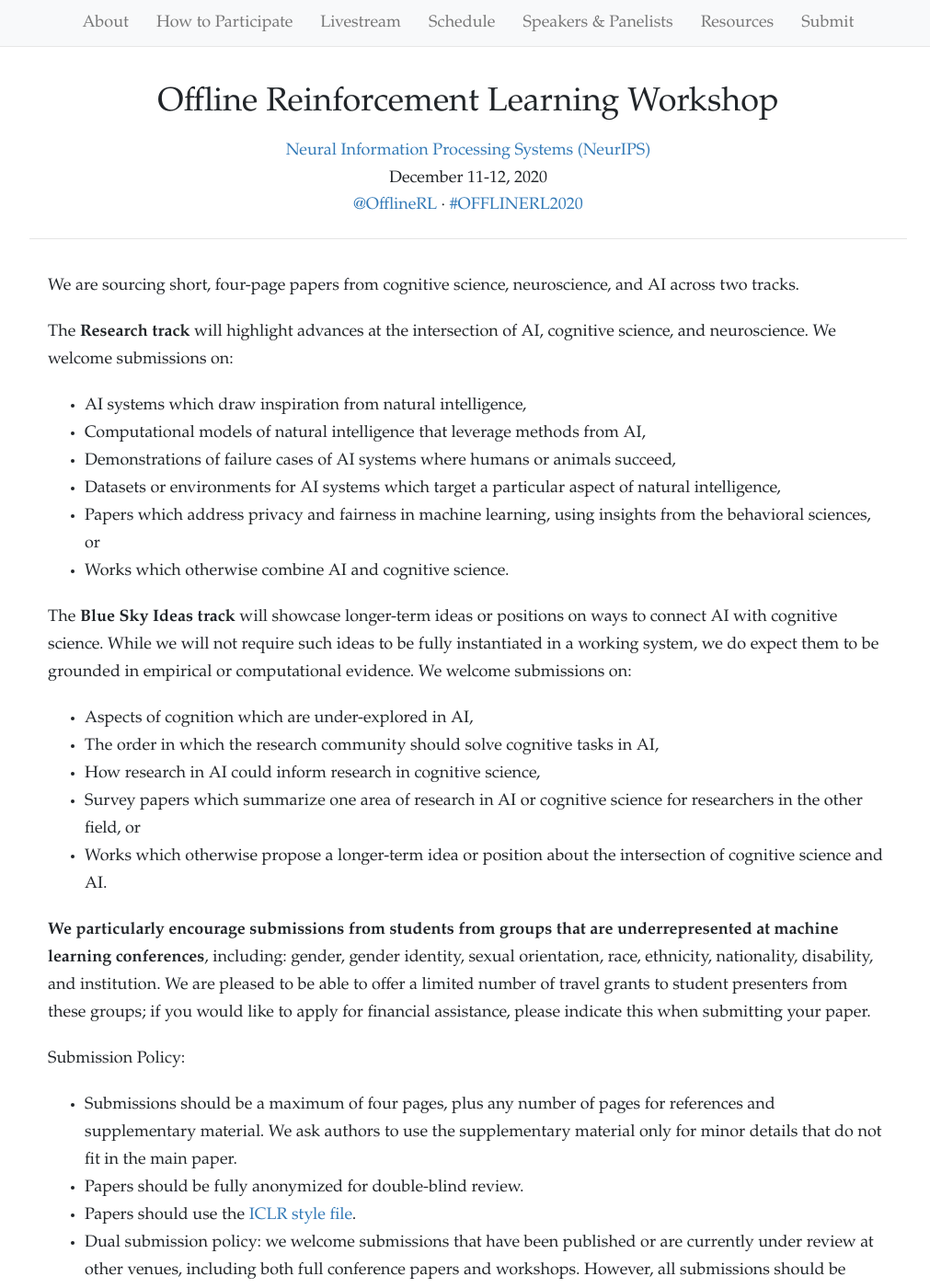
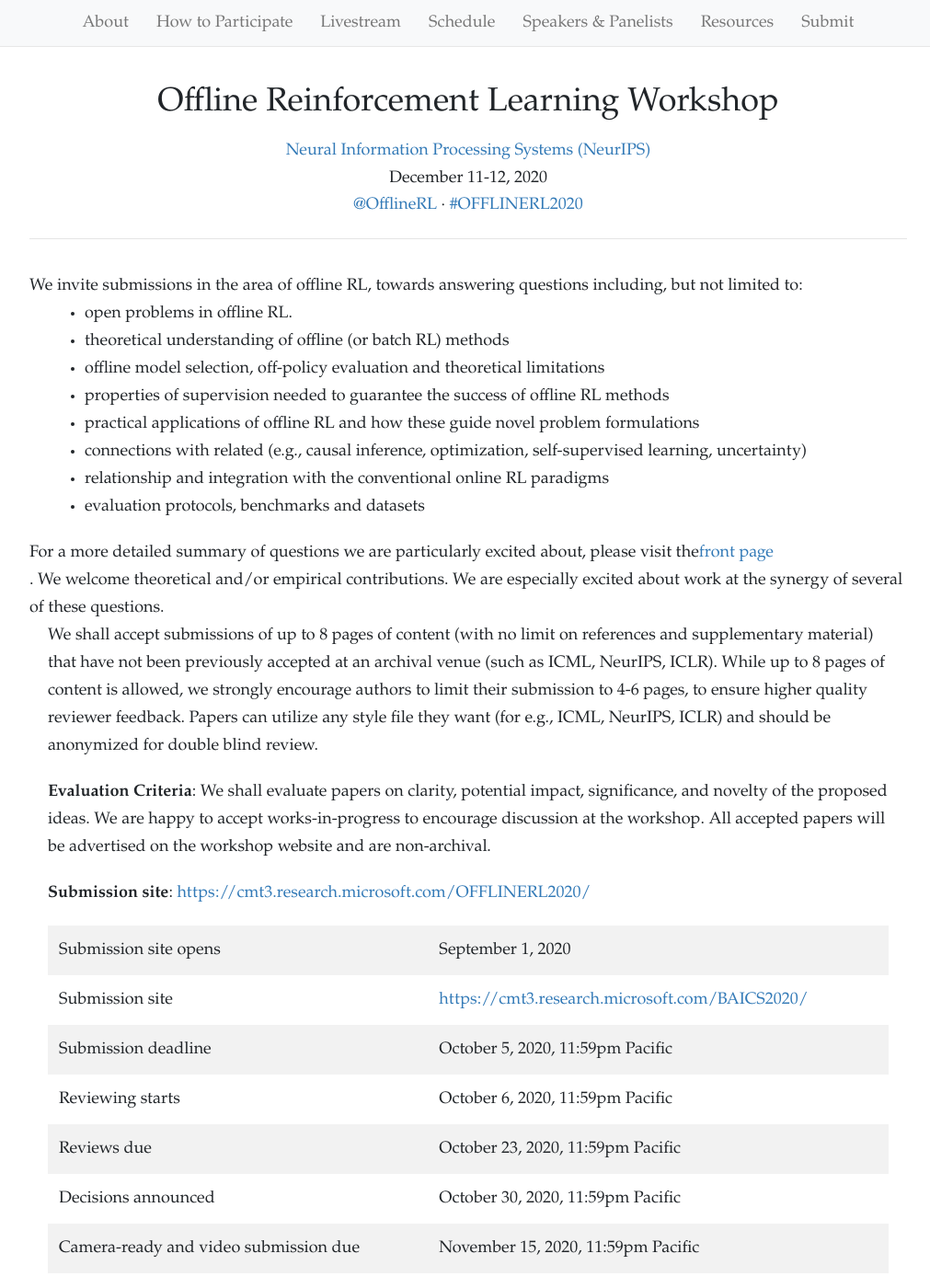
Before and after one commit to offline-rl-neurips/offline-rl-neurips.github.io, a Jekyll site: the page built from submit.html, in a window 1280 px wide and 1400 px high. Shown: the whole window at 92% size, without its empty margins (131-1142 px from the left). Built offline with Jekyll 4.4.1, drawn with Linux system fonts in a browser that asks for light colours; nearby versions of some CDN libraries; some of the changed text lies outside the part shown.

Commit message:
Update submit.html

```diff
--- a/submit.html
+++ b/submit.html
@@ -3,49 +3,31 @@ layout: default
 ---
 
 <div class="row">
-<p>We are sourcing short, four-page papers from cognitive science,
-neuroscience, and AI across two tracks. </p>
+We invite submissions in the area of offline RL, towards answering questions including, but not limited to:
+<ul>
+<li> open problems in offline RL.
+<li> theoretical understanding of offline (or batch RL) methods
+<li> offline model selection, off-policy evaluation and theoretical limitations
+<li> properties of supervision needed to guarantee the success of offline RL methods
+<li> practical applications of offline RL and how these guide novel problem formulations
+<li> connections with related (e.g., causal inference, optimization, self-supervised learning, uncertainty)
+<li> relationship and integration with the conventional online RL paradigms
+<li> evaluation protocols, benchmarks and datasets
+  </ul>
+For a more detailed summary of questions we are particularly excited about, please visit the <a href="index.html">front page</a>. We welcome theoretical and/or empirical contributions.
+We are especially excited about work at the synergy of several of these questions.
 
-<p> The <b>Research track</b> will highlight advances at the
-intersection of AI, cognitive science, and neuroscience. We
-welcome submissions on: </p>
+<p> We shall accept submissions of up to 8 pages of content (with no limit on references and supplementary material) that have not been previously accepted at an archival venue (such as ICML, NeurIPS, ICLR). While up to 8 pages of content is allowed, we strongly encourage authors to limit their submission to 4-6 pages, to ensure higher quality reviewer feedback. Papers can utilize any style file they want (for e.g., ICML, NeurIPS, ICLR) and should be anonymized for double blind review. </p>
 
-<ul>
-  <li>AI systems which draw inspiration from natural intelligence,</li>
-  <li>Computational models of natural intelligence that leverage methods from AI,</li>
-  <li>Demonstrations of failure cases of AI systems where humans or animals succeed,</li>
-  <li>Datasets or environments for AI systems which target a particular aspect of natural intelligence,</li>
-  <li>Papers which address privacy and fairness in machine learning, using insights from the   behavioral sciences, or </li>
-  <li>Works which otherwise combine AI and cognitive science.</li>
-</ul>
+<p> <b> Evaluation Criteria</b>: We shall evaluate papers on clarity, potential impact, significance, and novelty of the proposed ideas. We are happy to accept works-in-progress to encourage discussion at the workshop. All accepted papers will be advertised on the workshop website and are non-archival. </p>
 
-<p> The <b>Blue Sky Ideas track</b> will showcase longer-term ideas or positions on ways to connect AI with cognitive science. While we will not require such ideas to be fully instantiated in a working system, we do expect them to be grounded in empirical or computational evidence. We welcome submissions on: </p>
+ <p> <b> Submission site</b>: <a href="https://cmt3.research.microsoft.com/OFFLINERL2020/">https://cmt3.research.microsoft.com/OFFLINERL2020/</a> </p>
 
-<ul>
-  <li>Aspects of cognition which are under-explored in AI,</li>
-  <li>The order in which the research community should solve cognitive tasks in AI,</li>
-  <li>How research in AI could inform research in cognitive science,</li>
-  <li>Survey papers which summarize one area of research in AI or cognitive science for researchers in the other field, or</li>
-  <li>Works which otherwise propose a longer-term idea or position about the intersection of cognitive science and AI.</li>
-</ul>
-
-<p><b>We particularly encourage submissions from students from groups that are underrepresented at machine learning conferences</b>, including: gender, gender identity, sexual orientation, race, ethnicity, nationality, disability, and institution. We are pleased to be able to offer a limited number of travel grants to student presenters from these groups; if you would like to apply for financial assistance, please indicate this when submitting your paper.</p>
-
-<p> Submission Policy: </p>
-<ul>
-  <li> Submissions should be a maximum of four pages, plus any number of pages for references and supplementary material. We ask authors to use the supplementary material only for minor details that do not fit in the main paper. </li>
-  <li> Papers should be fully anonymized for double-blind review. </li>
-  <li>Papers should use the <a href='https://github.com/ICLR/Master-Template/blob/master/archive/iclr2020.zip'>ICLR style file</a>.</li>
-  <li> Dual submission policy: we welcome submissions that have been published or are currently under review at other venues, including both full conference papers and workshops. However, all submissions should be shortened to four pages. </li>
-  <li>Evaluation criteria: Papers will be reviewed for topicality, clarity, correctness, and novelty; however, we welcome submissions which are still work-in-progress. Papers which are longer than four pages, clearly off-topic, or not anonymized will be rejected without review.</li>
-  <li>Submission site: <a href="https://cmt3.research.microsoft.com/BAICS2020/">https://cmt3.research.microsoft.com/BAICS2020/</a></li>
-</ul>
-
-<table class="table table-striped">
+  <table class="table table-striped">
   <tbody>
     <tr>
       <td>Submission site opens</td>
-      <td>January 3, 2020</td>
+      <td>September 1, 2020</td>
     </tr>
     <tr>
       <td>Submission site</td>
@@ -53,27 +35,27 @@ welcome submissions on: </p>
     </tr>
     <tr>
       <td>Submission deadline</td>
-      <td><strike>February 5, 2020, 6pm Pacific</strike><br /><strike>February 11, 2020, 6pm Pacific</strike></td>
+      <td>October 5, 2020, 11:59pm Pacific</td>
     </tr>
     <tr>
       <td>Reviewing starts</td>
-      <td><strike>February 14, 2020, 6pm Pacific</strike></td>
+      <td>October 6, 2020, 11:59pm Pacific</td>
     </tr>
     <tr>
       <td>Reviews due</td>
-      <td><strike>February 21, 2020, 6pm Pacific</strike></td>
+      <td>October 23, 2020, 11:59pm Pacific</td>
     </tr>
     <tr>
       <td>Decisions announced</td>
-      <td><strike>February 25, 2020, 6pm Pacific</strike></td>
+      <td>October 30, 2020, 11:59pm Pacific</td>
     </tr>
     <tr>
-      <td>Camera-ready due</td>
-      <td><strike>April 3, 2020, 6pm Pacific</strike></td>
+      <td>Camera-ready and video submission due</td>
+      <td>November 15, 2020, 11:59pm Pacific</td>
     </tr>
     <tr>
       <td>Day of workshop</td>
-      <td>April 26, 2020</td>
+      <td>December 11/12, 2020</td>
     </tr>
   </tbody>
 </table>
```
